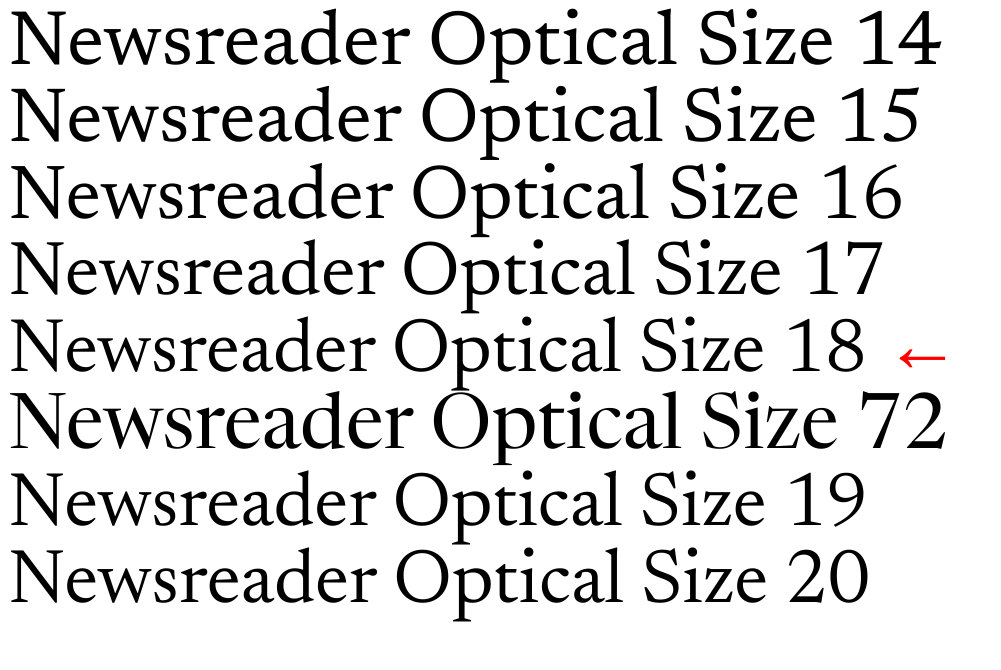
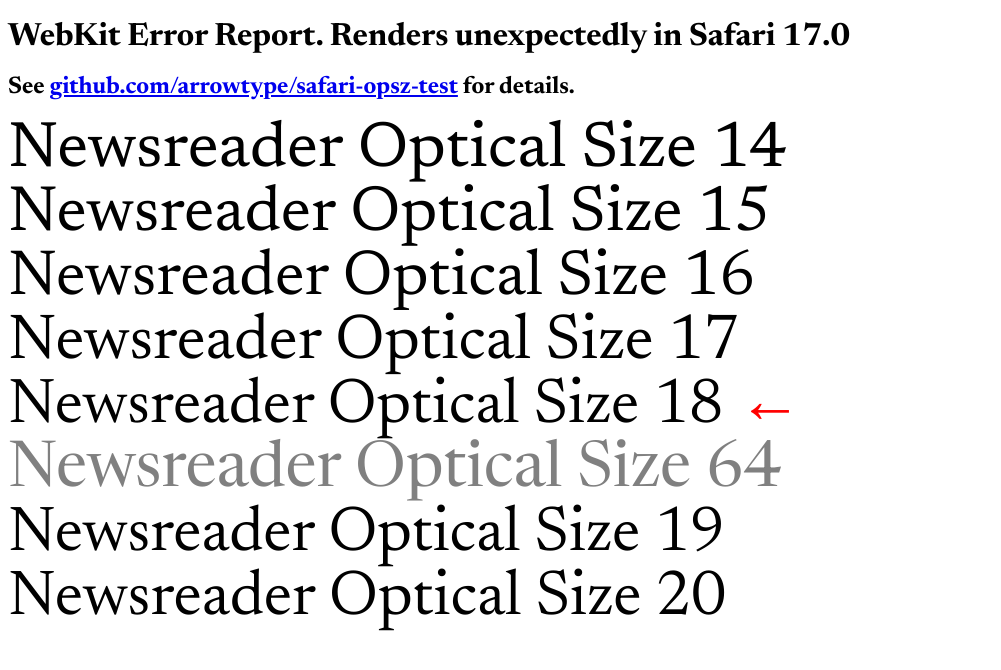
Before and after one commit to arrowtype/safari-opsz-test, a plain HTML site: page newsreader/index.html in a window 1280 px wide. Shown: the whole page, without its empty margins (0-1001 px from the left). Drawn offline with Linux system fonts and the light colour scheme.

Commit message:
improve tests with specific font size

```diff
--- a/newsreader/index.html
+++ b/newsreader/index.html
@@ -18,24 +18,30 @@
             font-family: "Newsreader", fantasy;
         }
         .opsz-test {
-            font-size: 6vw;
+            font-size: 64px;
             font-weight: 400;
             font-variation-settings: "opsz" var(--opsz);
             line-height: 1;
             margin: 0;
         }
-        .problem {
+        .problem:after {
+            content: " ←";
             color: red;
+        }
+        .comparison {
+            color: gray;
         }
     </style>
 </head>
 <body>
+    <h1>WebKit Error Report. Renders unexpectedly in Safari 17.0</h1>
+    <h2>See <a href="https://github.com/arrowtype/safari-opsz-test">github.com/arrowtype/safari-opsz-test</a> for details.</h2>
     <p class="opsz-test" style="--opsz: 14;">Newsreader Optical Size 14</p>
     <p class="opsz-test" style="--opsz: 15;">Newsreader Optical Size 15</p>
     <p class="opsz-test" style="--opsz: 16;">Newsreader Optical Size 16</p>
     <p class="opsz-test" style="--opsz: 17;">Newsreader Optical Size 17</p>
-    <p class="opsz-test" style="--opsz: 18;">Newsreader Optical Size 18 <span class="problem">←</span></p>
-    <p class="opsz-test" style="--opsz: 72;">Newsreader Optical Size 72</p>
+    <p class="opsz-test problem" style="--opsz: 18;">Newsreader Optical Size 18</p>
+    <p class="opsz-test comparison" style="--opsz: 64;">Newsreader Optical Size 64</p>
     <p class="opsz-test" style="--opsz: 19;">Newsreader Optical Size 19</p>
     <p class="opsz-test" style="--opsz: 20;">Newsreader Optical Size 20</p>
 </body>
```
Also changed, not shown: fraunces/index.html (+10 -4 lines), index.html (+1 -1 lines), roboto-flex/index.html (+10 -4 lines).
